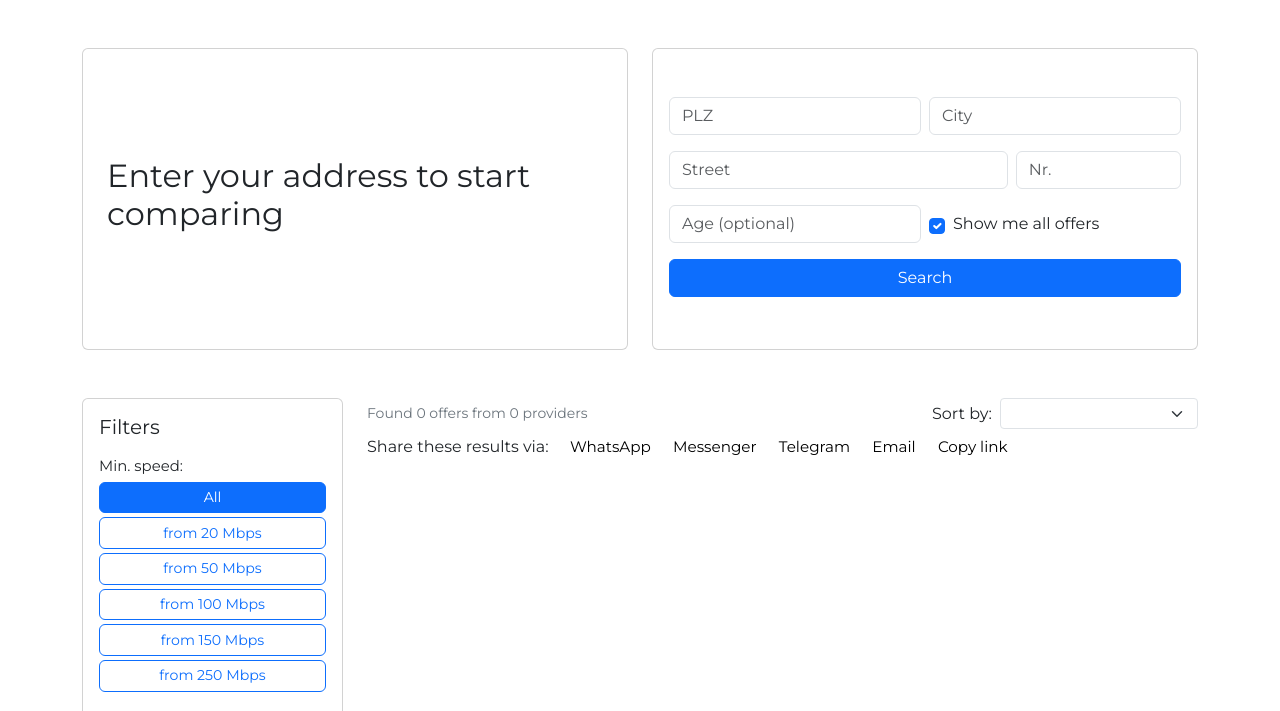
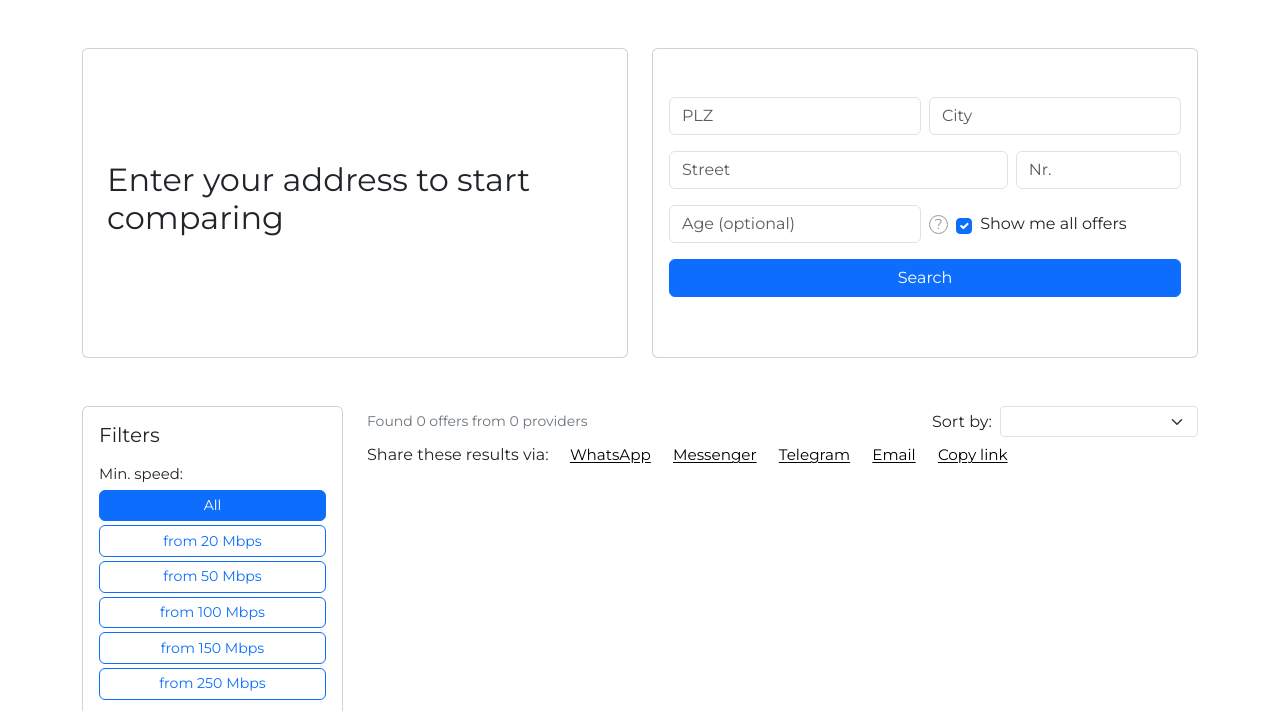
Before and after one commit to AdelinaBatereanu/GehtSo, a Flask app: template src/templates/index.html in a window 1280 px wide. Shown: the part 86-797 px from the top of the page. Run offline with Flask 3, Linux system fonts and the light colour scheme; the template is opened without the code that fills it: most values are stand-ins (such as "Sample title", 1, 10 or a date in 2020).

Commit message:
add tooltip for age filter

```diff
--- a/src/app.py
+++ b/src/app.py
@@ -124,11 +124,6 @@ def autocomplete_api():
 
     return jsonify(suggestions)
 
-"""Endpoint to render an autocomplete page (temporary)"""
-@app.route("/autocomplete_page")
-def autocomplete_page():
-    return render_template("components/autocomplete.html")
-
 if __name__ == "__main__":
     # Run the Flask app
     app.run(debug=True)
--- a/src/static/css/styles.css
+++ b/src/static/css/styles.css
@@ -15,13 +15,62 @@ body {
     padding-left: 0.2rem;
     padding-right: 0.5rem;
 }
-
 .share-btn {
     color: #000;
-    text-decoration: none;
+    text-decoration: underline !important;
+    text-underline-offset: 2px;
     font-size: 0.95em;
 }
 
 .share-btn:hover{
     color: #676767;
 }
+
+/* Shared styling for both dropdowns */
+ul.suggestions {
+    position: absolute;
+    top: 100%;
+    left: 0;
+    right: 0;
+    margin: 0;
+    padding: 0;
+    list-style: none;
+    max-height: 200px;
+    overflow-y: auto;
+    background: #fff;
+    z-index: 1000;
+    border: none;
+  }
+
+  ul.suggestions li {
+    padding: 0.5rem;
+    cursor: pointer;
+  }
+
+  ul.suggestions li:hover {
+    background-color: #f8f9fa;
+  }
+
+  .custom-question-circle {
+    display: inline-flex;
+    align-items: center;
+    justify-content: center;
+    width: 1.2em;
+    height: 1.2em;
+    border: 1px solid #92999e;
+    border-radius: 100%;
+    color: #92999e;
+    background: transparent;
+    cursor: pointer;
+    user-select: none;
+    transition: border-color 0.2s, color 0.2s;
+}
+.custom-question-circle:hover, .custom-question-circle:focus {
+    border-color: #495057;
+    color: #495057;
+}
+
+.qm-small {
+    font-size: 0.9em;
+    line-height: 1;
+  }
--- a/src/templates/index.html
+++ b/src/templates/index.html
@@ -34,8 +34,9 @@
                         <form id="address-form">
                             <!-- PLZ and City -->
                             <div class="row g-2">
-                                <div class="col-md-6">
-                                    <input class="form-control" type="text" id="plz" name="plz" placeholder="PLZ">
+                                <div class="col-md-6 position-relative">
+                                    <input class="form-control" type="text" id="plz" name="plz" placeholder="PLZ" autocomplete="off">
+                                    <ul id="plz-suggestions" class="suggestions"></ul>
                                 </div>
                                 <div class="col-md-6">
                                     <input class="form-control" type="text" id="city" name="city" placeholder="City">
@@ -43,8 +44,9 @@
                             </div>
                             <!-- Street and House Number -->
                             <div class="row g-2 mt-2">
-                                <div class="col-md-8">
-                                    <input class="form-control" type="text" id="street" name="street" placeholder="Street">
+                                <div class="col-md-8 position-relative">
+                                    <input class="form-control" type="text" id="street" name="street" placeholder="Street" autocomplete="off">
+                                    <ul id="street-suggestions" class="suggestions"></ul>
                                 </div>
                                 <div class="col-md-4">
                                     <input class="form-control" type="text" id="house_number" name="house_number" placeholder="Nr.">
@@ -56,6 +58,12 @@
                                     <input class="form-control" type="number" id="age_input" min="0" placeholder="Age (optional)">
                                 </div>
                                 <div class="col-md-6 d-flex align-items-center">
+                                    <span tabindex="0" class="me-2" data-bs-toggle="tooltip" data-bs-placement="bottom"
+                                          title="Some offers are only available for people under a certain age. By entering your age you ensure that you only see the offers available to you.">
+                                          <span class="custom-question-circle">
+                                            <span class="qm-small">?</span>
+                                          </span>
+                                    </span>
                                     <input type="checkbox" id="show_all_ages" class="form-check-input me-2" checked>
                                     <label class="form-check-label" for="show_all_ages">Show me all offers</label>
                                 </div>
@@ -69,8 +77,8 @@
                             <!-- Error message -->
                             <div class="row mt-1">
                                 <div class="col">
-                                    <div id="address-error-container" style="min-height:2em;">
-                                        <div id="address-error" class="text-danger mb-2 d-none small" role="alert"></div>
+                                    <div id="address-error-container" style="min-height:2em;" class="mb-2">
+                                        <div id="address-error" class="text-danger d-none small" role="alert"></div>
                                     </div>
                                 </div>
                             </div>
@@ -225,5 +233,17 @@
     </script>
     <!-- Main JS module -->
     <script type="module" src="{{ url_for('static', filename='js/main.js') }}"></script>
+    <script src="{{ url_for('static', filename='js/autocomplete.js') }}"></script>
+    <!-- Tooltip for age form -->
+    <script src="https://cdn.jsdelivr.net/npm/@popperjs/core@2.11.8/dist/umd/popper.min.js"></script>
+    <script src="https://cdn.jsdelivr.net/npm/bootstrap@5.3.6/dist/js/bootstrap.min.js"></script>
+    <script>
+        document.addEventListener('DOMContentLoaded', function() {
+          var tooltipTriggerList = [].slice.call(document.querySelectorAll('[data-bs-toggle="tooltip"]'))
+          tooltipTriggerList.forEach(function (tooltipTriggerEl) {
+            new bootstrap.Tooltip(tooltipTriggerEl);
+          });
+        });
+    </script>
 </body>
 </html>
--- a/src/utils.py
+++ b/src/utils.py
@@ -1,7 +1,6 @@
 import unicodedata
 from urllib.parse import quote_plus
 import requests
-
 
 # Encode a string to be safe for API usage
 def make_api_safe(string):
```
Also changed, not shown: src/templates/components/autocomplete.html (deleted, +0 -121 lines).
